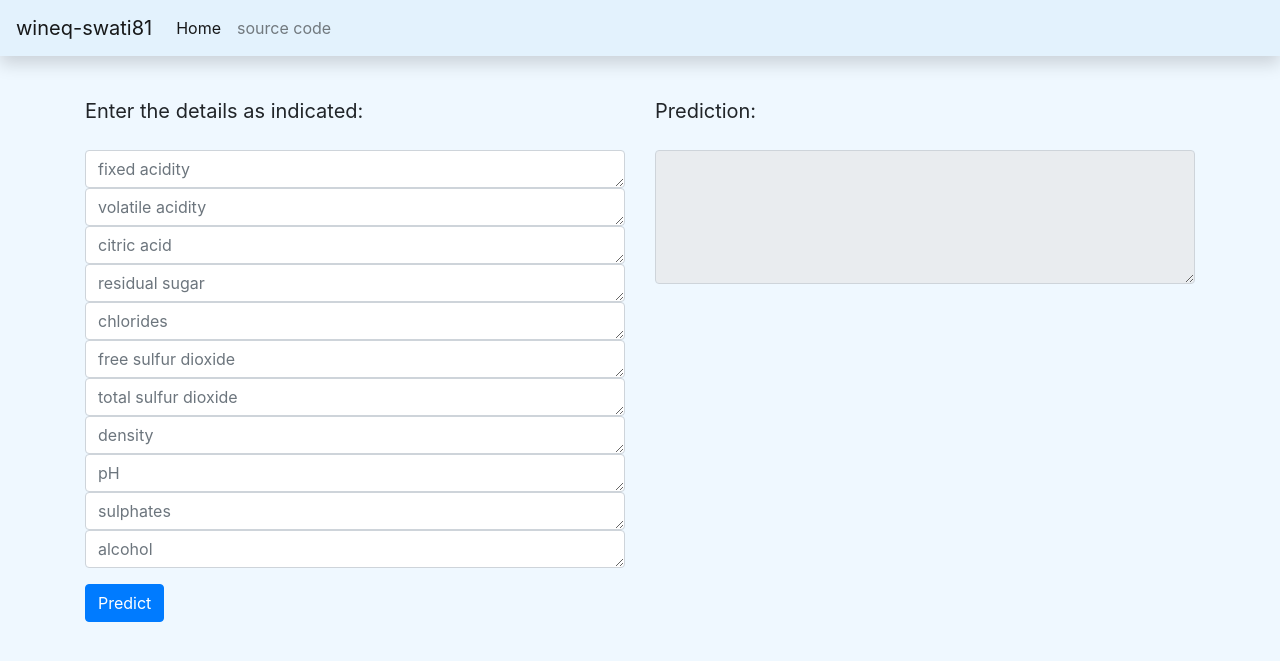
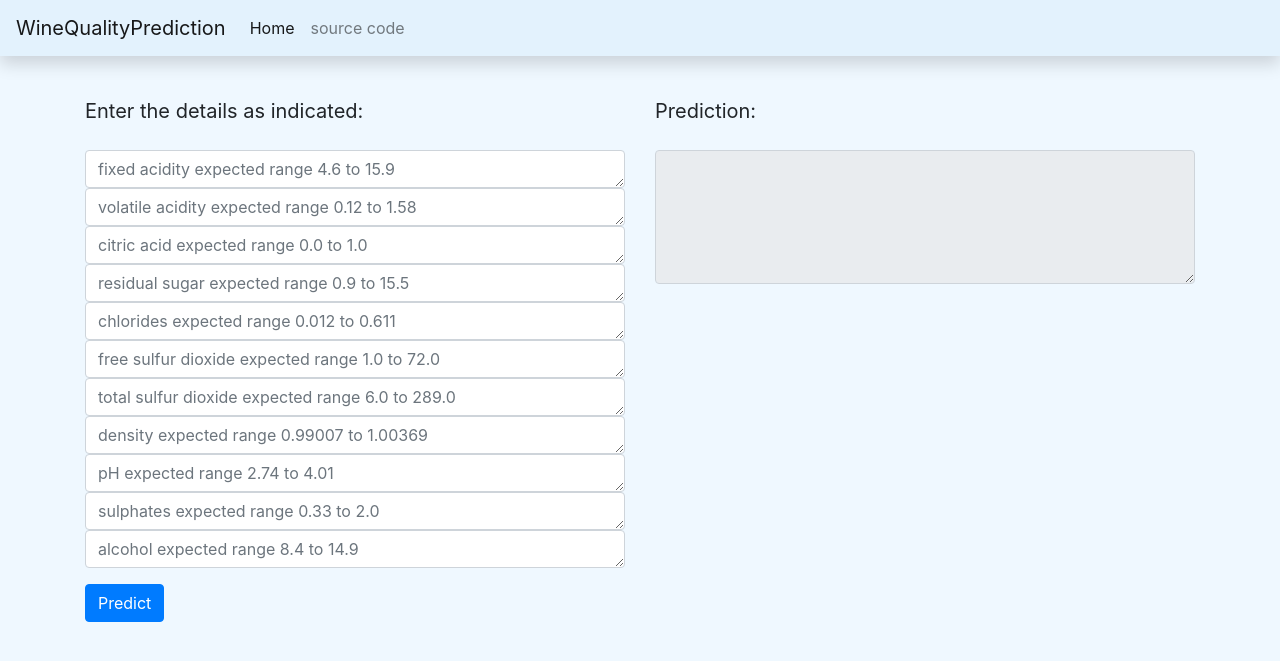
Before and after one commit to Swati81/simple_app, a Flask app: page / in a window 1280 px wide. Shown: the top 661 px of the page. Run offline with Flask 2, Linux system fonts and the light colour scheme; some libraries are stand-ins or nearby versions.

Commit message:
update app

```diff
--- a/app.py
+++ b/app.py
@@ -28,6 +28,7 @@ def index():
         except Exception as e:
             print(e)
             #error = {"error":"Something went wrong!! Try again"}
+            error = {"error": e}
             return  render_template("404.html",error=e)
     else:
         return render_template("index.html")
--- a/prediction_service/prediction.py
+++ b/prediction_service/prediction.py
@@ -45,11 +45,11 @@ def validate_input(dict_request):
             raise NotInCols
 
     def _validate_values(col, val):
+
         schema = get_schema()
 
         if not (schema[col]["min"] <= float(dict_request[col]) <= schema[col]["max"]):
             raise NotInRange
-
 
     for col, val in dict_request.items():
         _validate_cols(col)
@@ -58,14 +58,14 @@ def validate_input(dict_request):
     return True
 
 
-def form_response(dict_response):
+def form_response(dict_request):
     if validate_input(dict_request):
         data = dict_request.values()
         data = [list(map(float, data))]
         response = predict(data)
         return response
 
-def api_response(dict_response):
+def api_response(dict_request):
     try:
         if validate_input(dict_request):
             data = np.array([list(dict_request.values())])
@@ -80,3 +80,7 @@ def api_response(dict_response):
     except NotInCols as e:
         response = {"the_exected_cols": get_schema().keys(), "response": str(e)}
         return response
+
+    except Exception as e:
+        response = {"response": str(e)}
+        return response
--- a/webapp/templates/index.html
+++ b/webapp/templates/index.html
@@ -15,7 +15,7 @@ WineQuality
 <!-- nav bar -->
 
 <nav class="navbar navbar-expand-lg navbar-light shadow fixed-top" style="background-color: #e3f2fd;">
-    <a class="navbar-brand" href="/">wineq-swati81</a>
+    <a class="navbar-brand" href="/">WineQualityPrediction</a>
     <button class="navbar-toggler" type="button" data-toggle="collapse" data-target="#navbarNav"
         aria-controls="navbarNav" aria-expanded="false" aria-label="Toggle navigation">
         <span class="navbar-toggler-icon"></span>
@@ -26,7 +26,7 @@ WineQuality
                 <a class="nav-link" href="/">Home <span class="sr-only">(current)</span></a>
             </li>
             <li class="nav-item">
-                <a class="nav-link" href="https://github.com/Swati81/simple_app">source code</a>
+                <a class="nav-link" href="https://github.com/c17hawke/dvc-plus-cml-test">source code</a>
             </li>
         </ul>
     </div>
@@ -51,22 +51,27 @@ WineQuality
                                 </blockquote>
                             </label>
                             <textarea class="form-control" name="fixed_acidity" rows="1"
-                                placeholder="fixed acidity"></textarea>
+                                placeholder="fixed acidity expected range 4.6 to 15.9"></textarea>
                             <textarea class="form-control" name="volatile_acidity" rows="1"
-                                placeholder="volatile acidity"></textarea>
+                                placeholder="volatile acidity expected range 0.12 to 1.58"></textarea>
                             <textarea class="form-control" name="citric_acid" rows="1"
-                                placeholder="citric acid"></textarea>
+                                placeholder="citric acid expected range 0.0 to 1.0"></textarea>
                             <textarea class="form-control" name="residual_sugar" rows="1"
-                                placeholder="residual sugar"></textarea>
-                            <textarea class="form-control" name="chlorides" rows="1" placeholder="chlorides"></textarea>
+                                placeholder="residual sugar expected range 0.9 to 15.5"></textarea>
+                            <textarea class="form-control" name="chlorides" rows="1"
+                                placeholder="chlorides expected range 0.012 to 0.611"></textarea>
                             <textarea class="form-control" name="free_sulfur_dioxide" rows="1"
-                                placeholder="free sulfur dioxide"></textarea>
+                                placeholder="free sulfur dioxide expected range 1.0 to 72.0"></textarea>
                             <textarea class="form-control" name="total_sulfur_dioxide" rows="1"
-                                placeholder="total sulfur dioxide"></textarea>
-                            <textarea class="form-control" name="density" rows="1" placeholder="density"></textarea>
-                            <textarea class="form-control" name="pH" rows="1" placeholder="pH"></textarea>
-                            <textarea class="form-control" name="sulphates" rows="1" placeholder="sulphates"></textarea>
-                            <textarea class="form-control" name="alcohol" rows="1" placeholder="alcohol"></textarea>
+                                placeholder="total sulfur dioxide expected range 6.0 to 289.0"></textarea>
+                            <textarea class="form-control" name="density" rows="1"
+                                placeholder="density expected range 0.99007 to 1.00369"></textarea>
+                            <textarea class="form-control" name="pH" rows="1"
+                                placeholder="pH expected range 2.74 to 4.01"></textarea>
+                            <textarea class="form-control" name="sulphates" rows="1"
+                                placeholder="sulphates expected range 0.33 to 2.0"></textarea>
+                            <textarea class="form-control" name="alcohol" rows="1"
+                                placeholder="alcohol expected range 8.4 to 14.9"></textarea>
 
                         </div>
 
```
